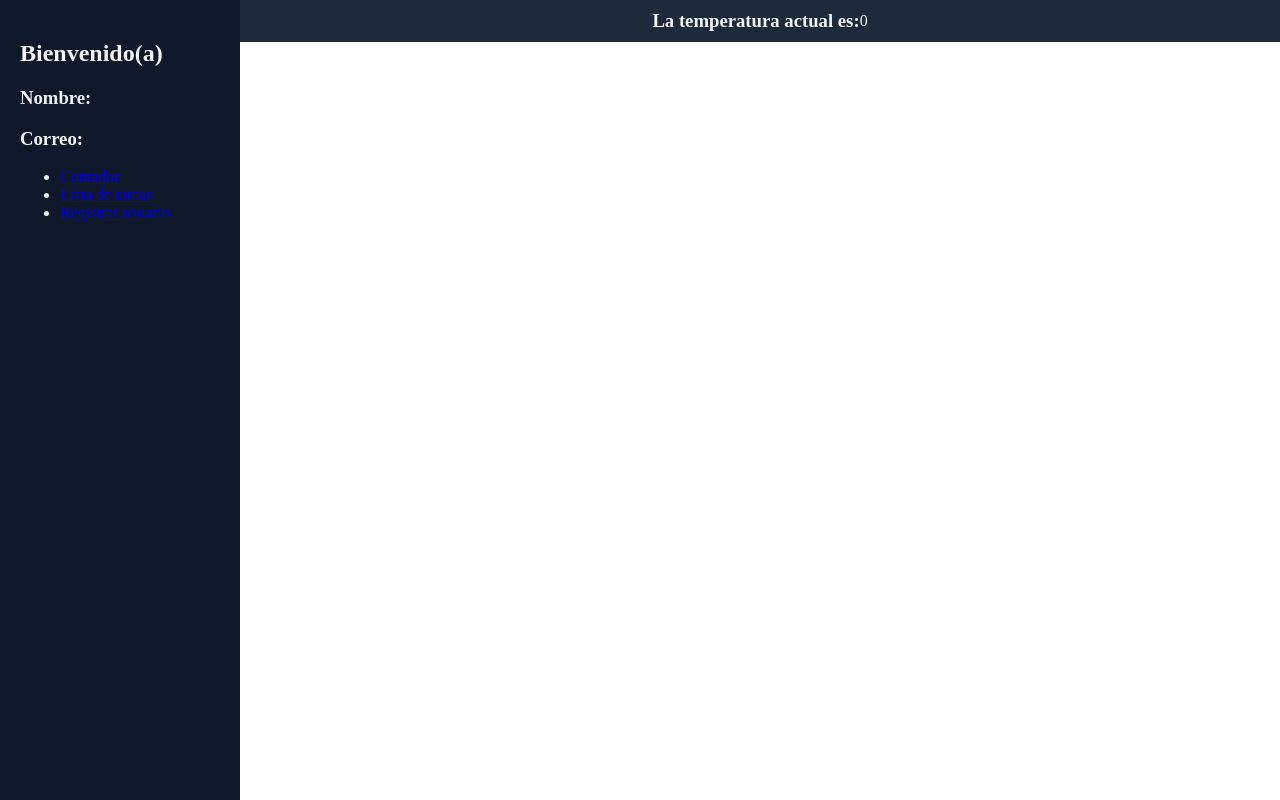
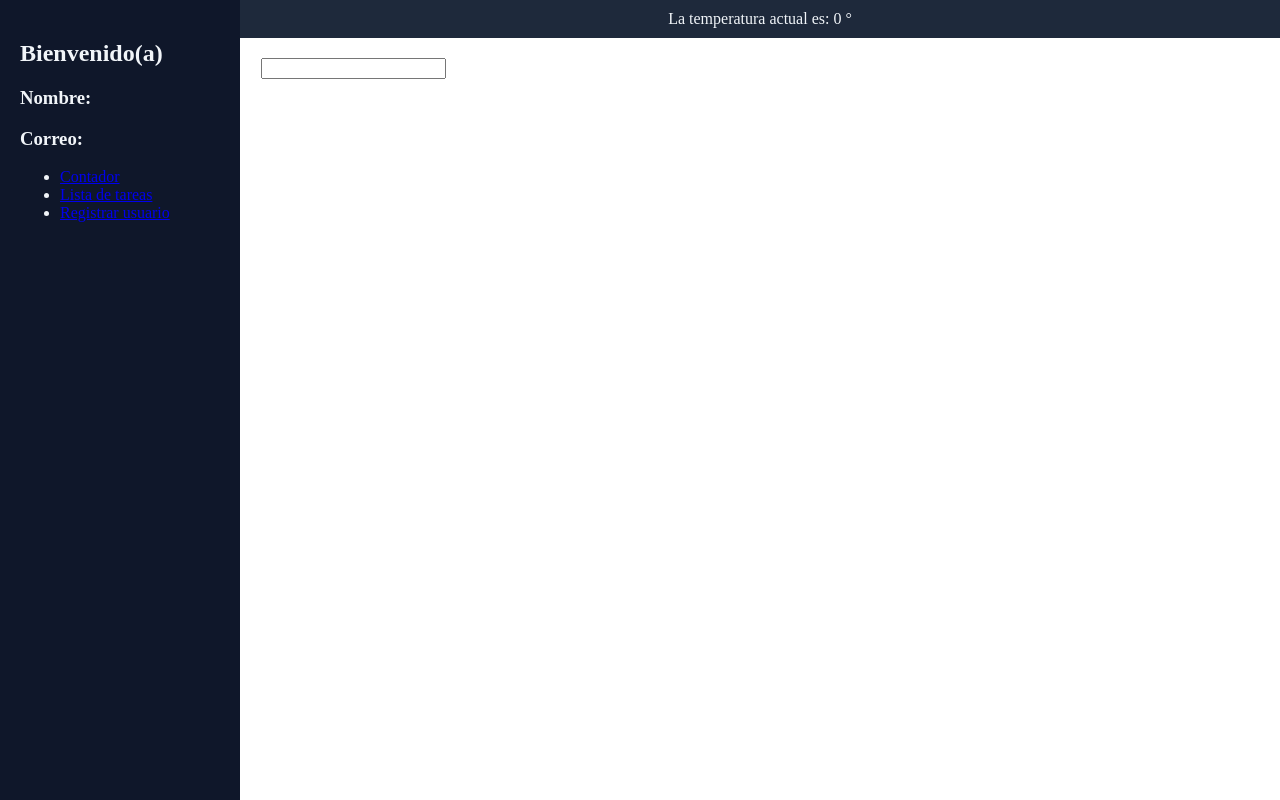
Before and after one commit to alvaro-dev11/Curso-de-Vue-js, a Vue app: page / in a window 1280 px wide. Built offline with nearby package versions, Linux system fonts and the light colour scheme; no server answers.

Commit message:
Pasando props de un componente padre a un componente hijo

```diff
--- a/src/components/Header.vue
+++ b/src/components/Header.vue
@@ -1,12 +1,19 @@
 <script setup>
 import Wheater from './Wheater.vue'
+import { defineProps, ref, watch } from 'vue'
+
+const props = defineProps(['mensaje'])
+const mensajeRecibido = ref(props.mensaje)
+watch(
+  () => props.mensaje,
+  (newValue) => {
+    mensajeRecibido.value = newValue
+  }
+)
 </script>
 
 <template>
-  <header class="header">
-    <h3>La temperatura actual es:</h3>
-    <Wheater />
-  </header>
+  <header class="header">{{ mensajeRecibido }} <Wheater /></header>
 </template>
 
 <style scoped>
--- a/src/components/Wheater.vue
+++ b/src/components/Wheater.vue
@@ -1,17 +1,17 @@
 <script setup>
-import { useWheater } from '@/composables/useWheater';
-import { onMounted } from 'vue';
-import { useWheaterStore } from '@/stores/wheaterStore';
+import { useWheater } from '@/composables/useWheater'
+import { onMounted } from 'vue'
+import { useWheaterStore } from '@/stores/wheaterStore'
 
 const wheaterStore = useWheaterStore()
 
-onMounted(()=>{
-    useWheater()
+onMounted(() => {
+  useWheater()
 })
 </script>
 
 <template>
-    <span>{{ wheaterStore.temperatura }}</span>
+  <span>La temperatura actual es: {{ wheaterStore.temperatura }} °</span>
 </template>
 
 <style scoped></style>
--- a/src/helpers/getWheater.js
+++ b/src/helpers/getWheater.js
@@ -2,15 +2,15 @@
 
 // Página de la API: https://open-meteo.com/en/docs
 
-// URL API: https://api.open-meteo.com/v1/forecast?latitude=-12.0432&longitude=-77.0282&hourly=temperature_2m&timezone=auto
+// URL API: https://api.open-meteo.com/v1/forecast?latitude=-12.0432&longitude=-77.0282&current=temperature_2m&timezone=auto&forecast_days=1
 
 import axios from 'axios'
 
 const API_URL =
-  'https://api.open-meteo.com/v1/forecast?latitude=-12.0432&longitude=-77.0282&hourly=temperature_2m&timezone=auto'
+  'https://api.open-meteo.com/v1/forecast?latitude=-12.0432&longitude=-77.0282&current=temperature_2m&timezone=auto&forecast_days=1'
 
 export const getTemperatura = async () => {
   const res = await axios.get(API_URL)
-  const nuevaTemperatura = res.data.hourly.temperature_2m[0]
+  const nuevaTemperatura = res.data.current.temperature_2m
   return nuevaTemperatura
 }
--- a/src/views/MainView.vue
+++ b/src/views/MainView.vue
@@ -1,15 +1,22 @@
 <script setup>
 import Sidebar from '@/components/Sidebar.vue'
 import Header from '@/components/Header.vue'
+import { ref } from 'vue'
+
+const texto = ref('')
 </script>
 
 <template>
   <Sidebar />
 
-  <Header />
+  <Header :mensaje="texto" />
 
   <main class="container">
     <section class="content">
+      <input type="text" v-model="texto" />
+
+      {{ texto }}
+
       <router-view />
     </section>
   </main>
```
Also changed, not shown: 1 other file (tests, documents, lock files or other folders).
